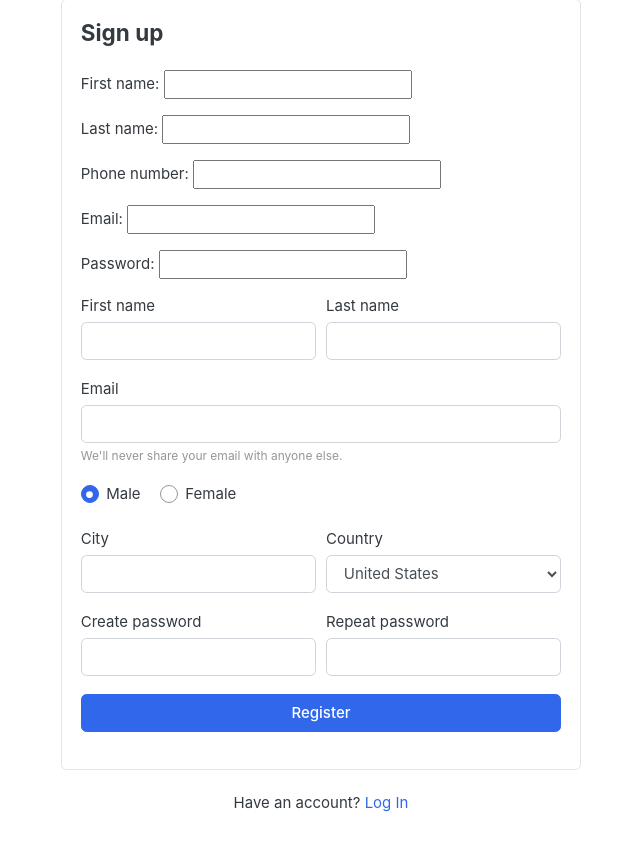
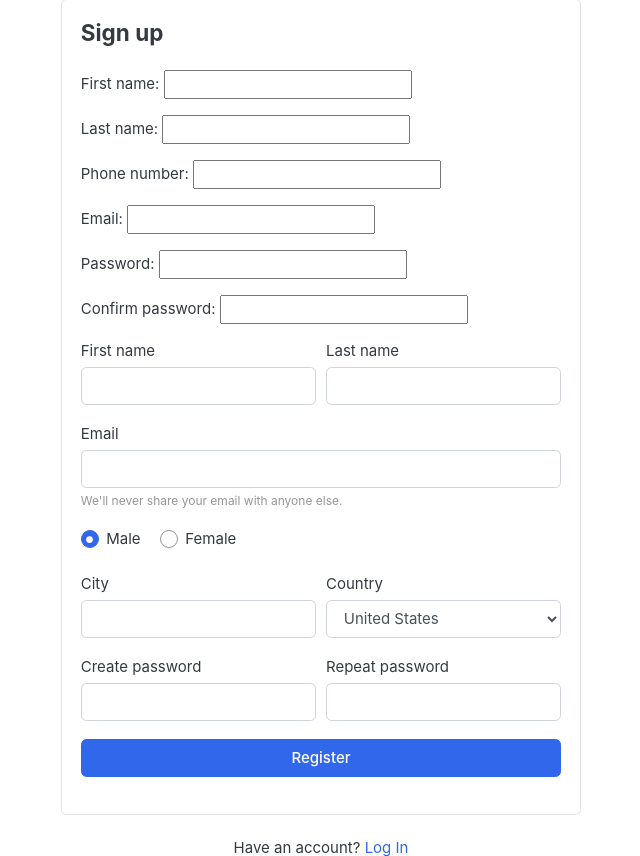
Before and after one commit to samiul24/GreatKart, a Django app: page /accounts/register/ in a window 1280 px wide. Shown: the part 199-1055 px from the top of the page, without its empty margins (319-959 px from the left). Run offline with Django 3.2, Linux system fonts and the light colour scheme; data comes from the database, SQL or seed files in the repository; some libraries are stand-ins or nearby versions; some web fonts are replaced.

Commit message:
10_01_2021

```diff
--- a/accounts/forms.py
+++ b/accounts/forms.py
@@ -3,6 +3,8 @@ from django.db import models
 from .models import Account
 
 class RegistrationForm(forms.ModelForm):
+    password = forms.CharField()
+    confirm_password = forms.CharField()
     class Meta:
         model = Account
         fields = ['first_name', 'last_name', 'phone_number', 'email', 'password']
--- a/templates/accounts/register.html
+++ b/templates/accounts/register.html
@@ -9,7 +9,7 @@
         <div class="card mx-auto" style="max-width:520px; margin-top:40px;">
           <article class="card-body">
             <header class="mb-4"><h4 class="card-title">Sign up</h4></header>
-            <form>
+            <form action="{% url 'register' %}" method="POST" >
                 {{ form.as_p }}
                     <div class="form-row">
                         <div class="col form-group">
```
